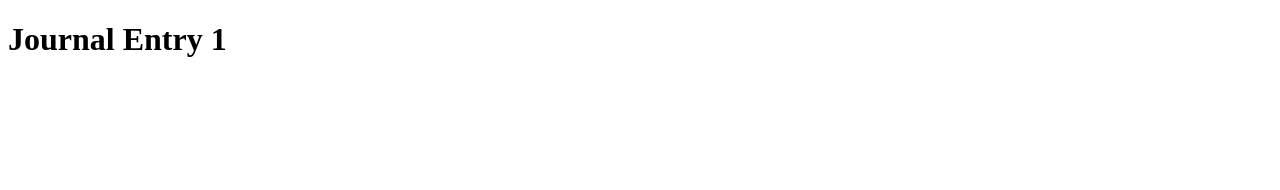
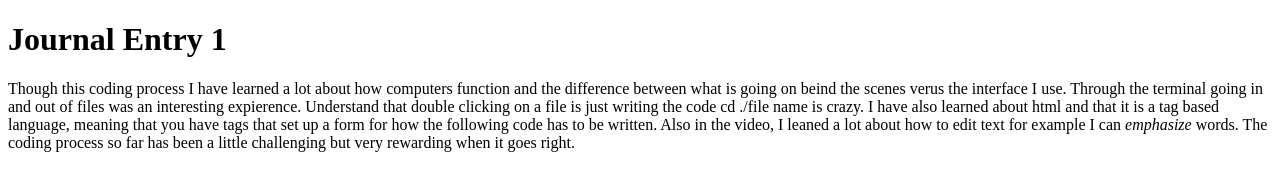
Before and after one commit to c26ds/c26ds.github.io, a plain HTML site: page journal.html in a window 1280 px wide. Drawn offline with Linux system fonts and the light colour scheme.

Commit message:
Daya uploading journal entry

```diff
--- a/journal.html
+++ b/journal.html
@@ -7,6 +7,6 @@
 </head>
 <body>
 <h1>Journal Entry 1</h1>
-<p>
+<p> Though this coding process I have learned a lot about how computers function and the difference between what is going on beind the scenes verus the interface I use. Through the terminal going in and out of files was an interesting expierence. Understand that double clicking on a file is just writing the code cd ./file name is crazy. I have also learned about html and that it is a tag based language, meaning that you have tags that set up a form for how the following code has to be written. Also in the video, I leaned a lot about how to edit text for example I can <em>emphasize</em> words. The coding process so far has been a little challenging but very rewarding when it goes right.</p>
 </body>
 </html>
```
